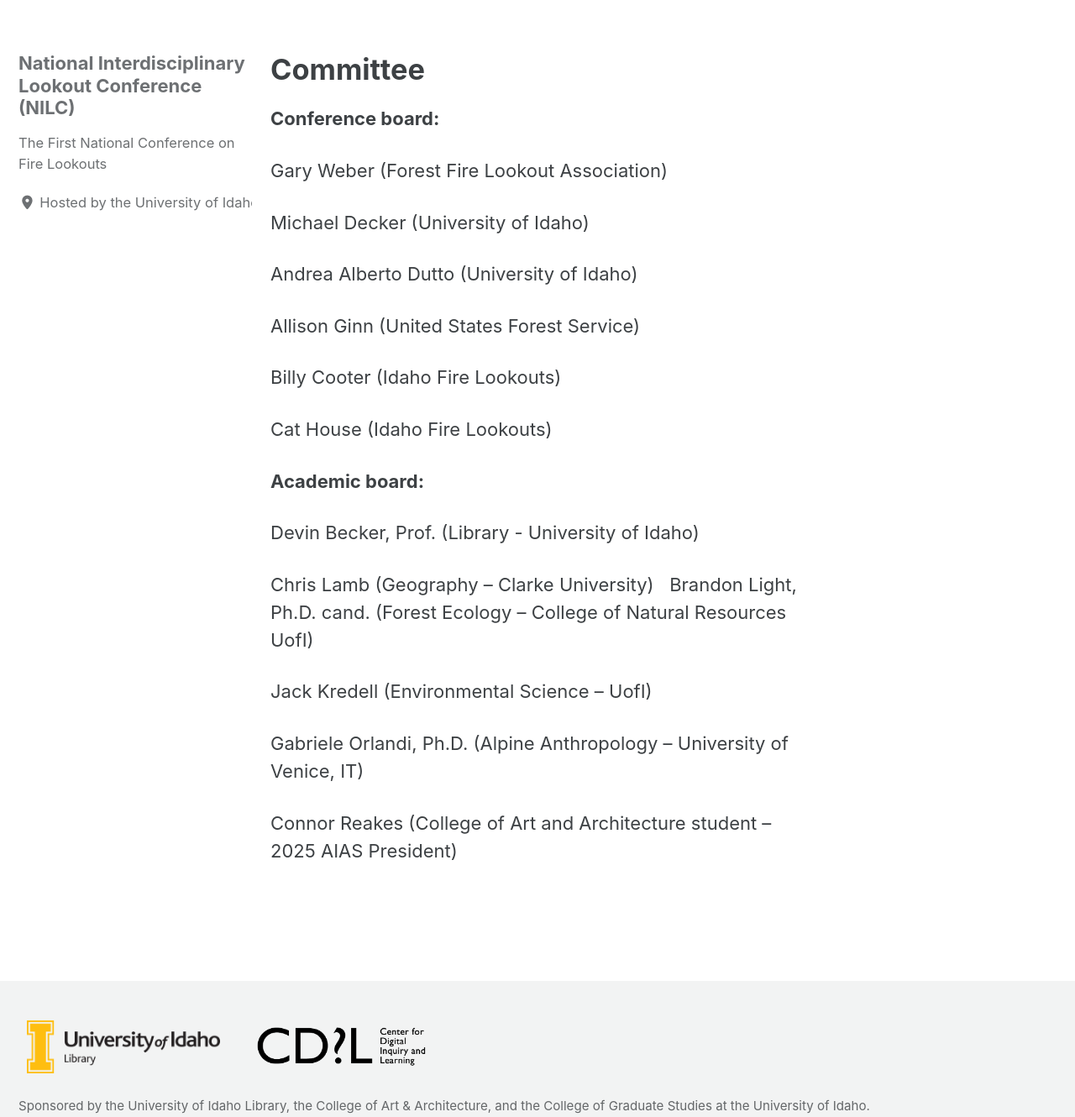
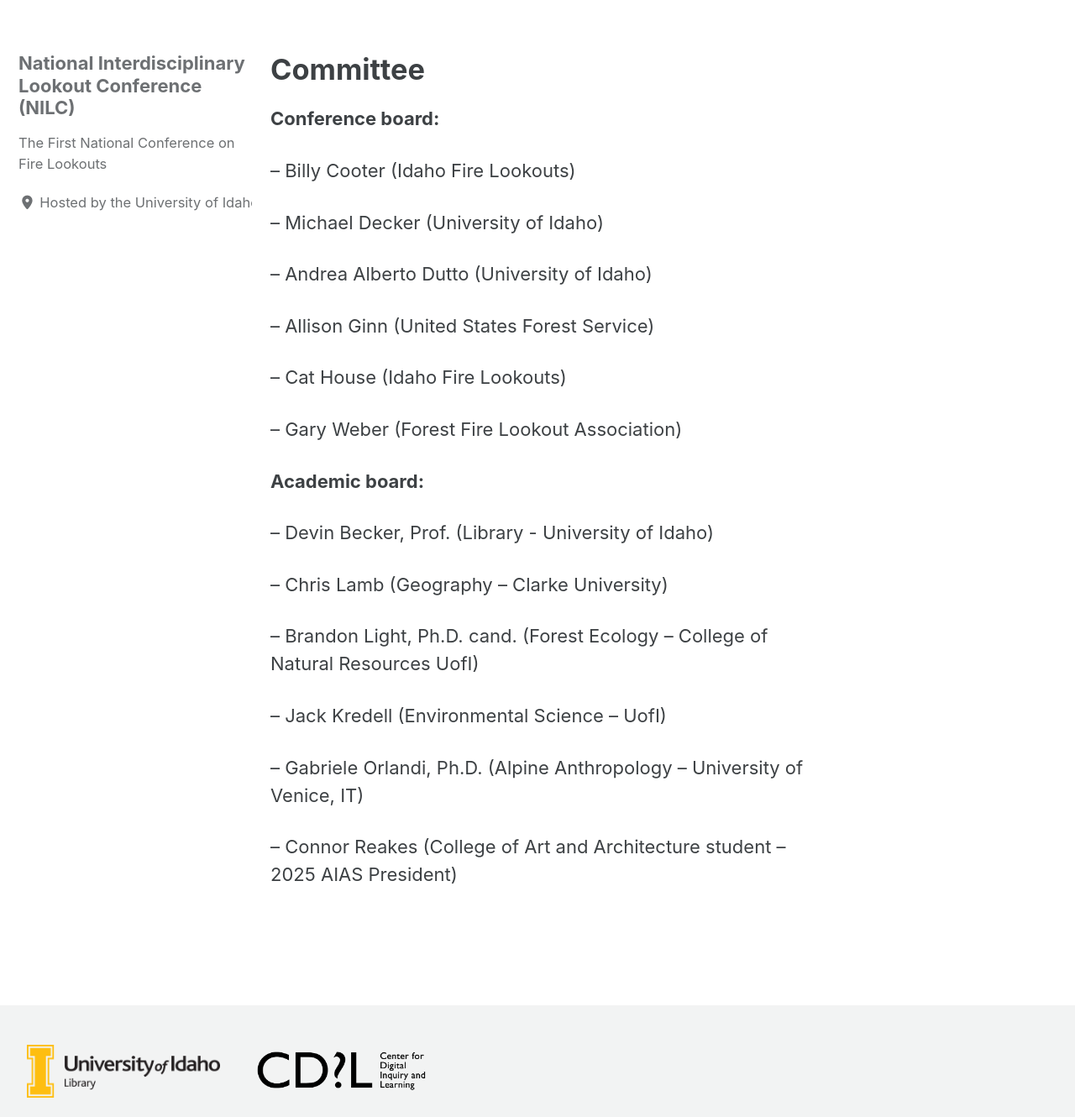
Before and after one commit to lookoutconference/lookoutconference.github.io, a Jekyll site: the page built from pages/board.md, in a window 1280 px wide and 1400 px high, scrolled down 313 px, cut to the strip 70-1400 px from the top of the window. Shown: the whole strip at 84% size. Built offline with Jekyll 4.4.1, drawn with Linux system fonts in a browser that asks for light colours; cached includes are drawn as plain includes; comment, search, counter and statistics services are not loaded; our own code applies the rules of GitHub Pages for plain Markdown files.

```diff
--- a/pages/board.md
+++ b/pages/board.md
@@ -13,30 +13,30 @@ permalink: "/board/"
 
 **Conference board:**
 
-Gary Weber (Forest Fire Lookout Association)
+– Billy Cooter (Idaho Fire Lookouts)
 
-Michael Decker (University of Idaho)
+– Michael Decker (University of Idaho)
 
-Andrea Alberto Dutto (University of Idaho)
+– Andrea Alberto Dutto (University of Idaho)
 
-Allison Ginn (United States Forest Service)
+– Allison Ginn (United States Forest Service)
 
-Billy Cooter (Idaho Fire Lookouts)
+– Cat House (Idaho Fire Lookouts)
 
-Cat House (Idaho Fire Lookouts)
+– Gary Weber (Forest Fire Lookout Association)
 
 
 
 **Academic board:**
 
-Devin Becker, Prof. (Library - University of Idaho)
+– Devin Becker, Prof. (Library - University of Idaho)
 
-Chris Lamb (Geography – Clarke University)
+– Chris Lamb (Geography – Clarke University)
 
-Brandon Light, Ph.D. cand. (Forest Ecology – College of Natural Resources UofI)
+– Brandon Light, Ph.D. cand. (Forest Ecology – College of Natural Resources UofI)
 
-Jack Kredell (Environmental Science – UofI)
+– Jack Kredell (Environmental Science – UofI)
 
-Gabriele Orlandi, Ph.D. (Alpine Anthropology – University of Venice, IT)
+– Gabriele Orlandi, Ph.D. (Alpine Anthropology – University of Venice, IT)
 
-Connor Reakes (College of Art and Architecture student – 2025 AIAS President)
+– Connor Reakes (College of Art and Architecture student – 2025 AIAS President)
```
Also changed, not shown: pages/about.md (+1 -31 lines).
